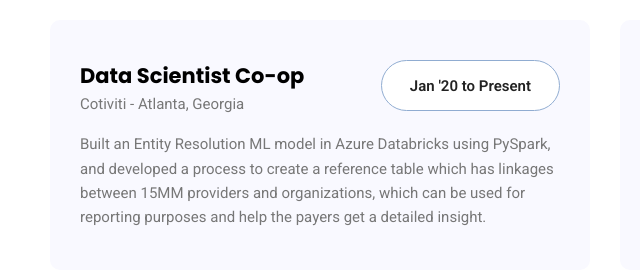
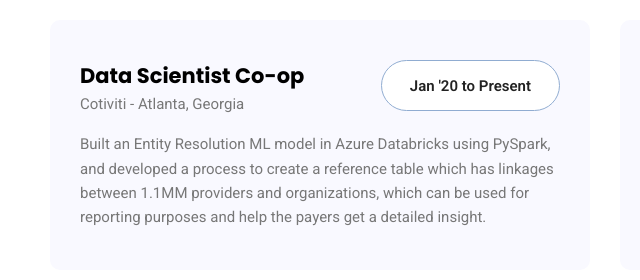
Before and after one commit to ashish1993utd/ashish1993utd.github.io, a plain HTML site: page index.html in a window 1280 px wide. Shown: the part 3720-4000 px from the top of the page, 35-675 px from the left. Drawn offline with nearby package versions, Linux system fonts and the light colour scheme; some packages are replaced by stand-ins of ours.

Commit message:
Update index.html

```diff
--- a/index.html
+++ b/index.html
@@ -496,7 +496,7 @@
 						</div>
 						<div class="bottom-sec wow fadeIn" data-wow-duration="2s">
 							Built an Entity Resolution ML model in Azure Databricks using PySpark, and developed a
-							process to create a reference table which has linkages between 15MM providers and organizations, which can be used for
+							process to create a reference table which has linkages between 1.1MM providers and organizations, which can be used for
 							reporting purposes and help the payers get a detailed insight.
 
 
```
